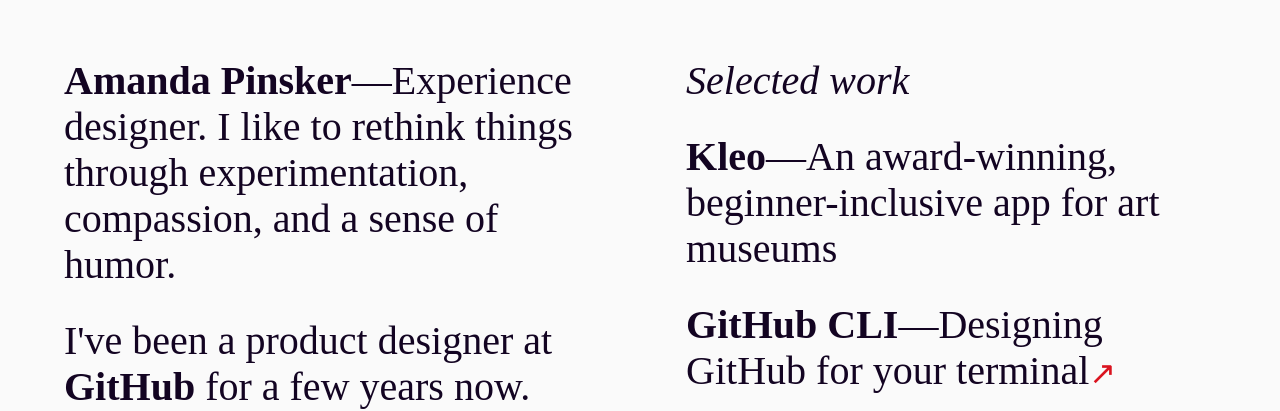
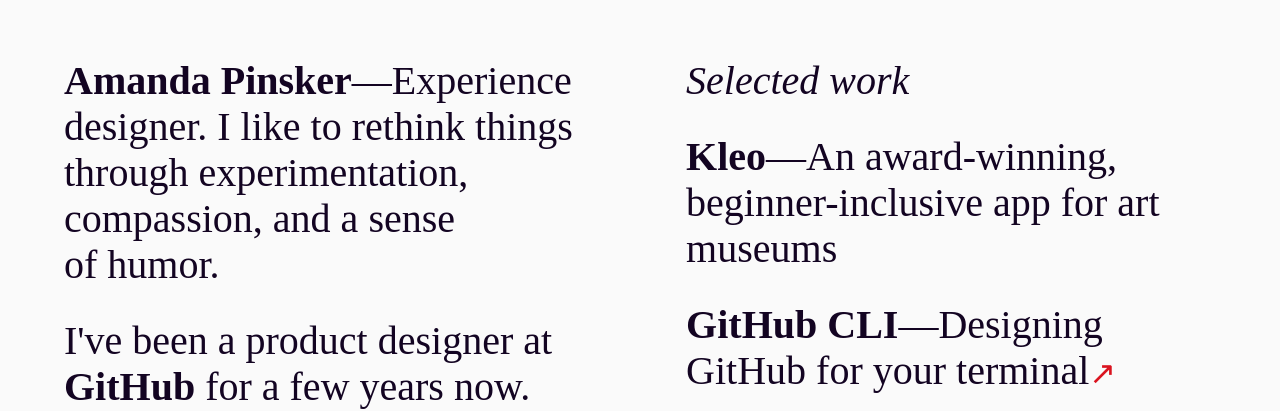
Before and after one commit to ampinsk/ampinsk.github.io, a Jekyll site: the page built from index.html, in a window 1280 px wide. Shown: the top 411 px of the page. Built offline with Jekyll 4.4.1, drawn with Linux system fonts in a browser that asks for light colours; some web fonts are replaced.

Commit message:
more orphans

```diff
--- a/index.html
+++ b/index.html
@@ -9,11 +9,11 @@
   <div class="home">
     <div class="about column">
       <div>
-        <b>Amanda Pinsker</b>—Experience designer. I like to rethink things through experimentation, compassion, and a sense of humor.
+        <b>Amanda Pinsker</b>—Experience designer. I like to rethink things through experimentation, compassion, and a sense of&nbsp;humor.
       </div>
-      <div>I've been a product designer at <a>GitHub</a> for a few years now. Right now, I’m focused on how you work with GitHub from your local machine. All of our work is <a href="http://github.com/desktop/desktop">open</a> <a href="http://github.com/cli/cli">source</a><span class="accent superscript" id="degree">°</span>.</div>
-      <div>Before all this, I spent some time at <a>Upstatement</a> and <a>Ronik</a>, led the crew at <a>Scout</a>, and graduated from <a>Northeastern</a><span class="accent superscript" id="asterisk">*</span>.</div>
-      <div>I grew up in the ‘burbs of New York<span class="accent superscript" id="dagger">†</span>, make a lot of self deprecating jokes<span class="accent superscript" id="doubledagger">‡</span>, and I'm notorious for being average at a thousand hobbies—most recently piano, Monday crossword puzzles, embroidery, and hand lettering.<span class="accent superscript" id="section">§</span></div>
+      <div>I've been a product designer at <a>GitHub</a> for a few years now. Right now, I’m focused on how you work with GitHub from your local machine. All of our work is <a href="http://github.com/desktop/desktop">open</a>&nbsp;<a href="http://github.com/cli/cli">source</a><span class="accent superscript" id="degree">°</span>.</div>
+      <div>Before all this, I spent some time at <a>Upstatement</a> and <a>Ronik</a>, led the crew at <a>Scout</a>, and graduated from&nbsp;<a>Northeastern</a><span class="accent superscript" id="asterisk">*</span>.</div>
+      <div>I grew up in the ‘burbs of New York<span class="accent superscript" id="dagger">†</span>, make a lot of self deprecating jokes<span class="accent superscript" id="doubledagger">‡</span>, and I'm notorious for being average at a thousand hobbies—most recently piano, Monday crossword puzzles, embroidery, and hand&nbsp;lettering.<span class="accent superscript" id="section">§</span></div>
 
 
     </div>
```
